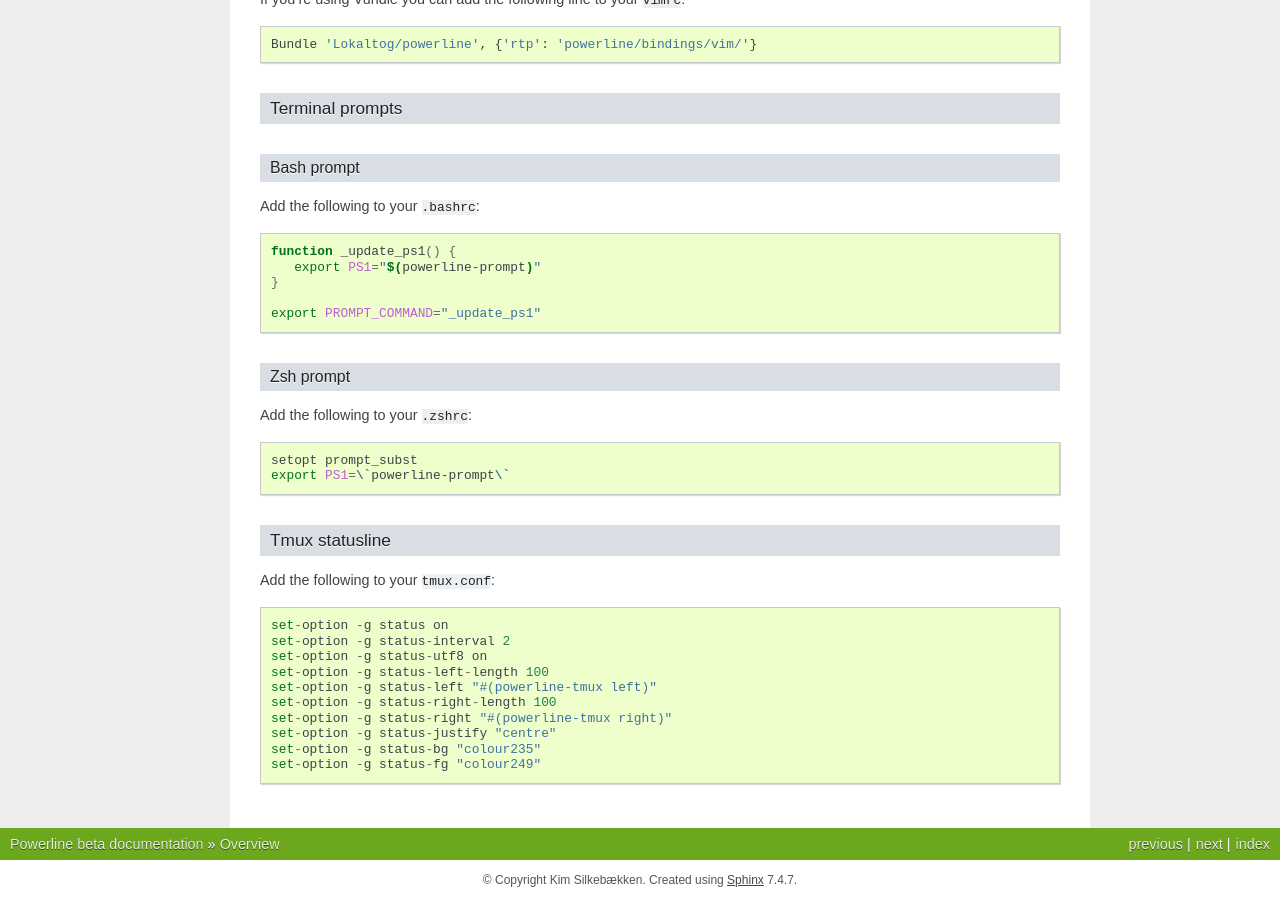
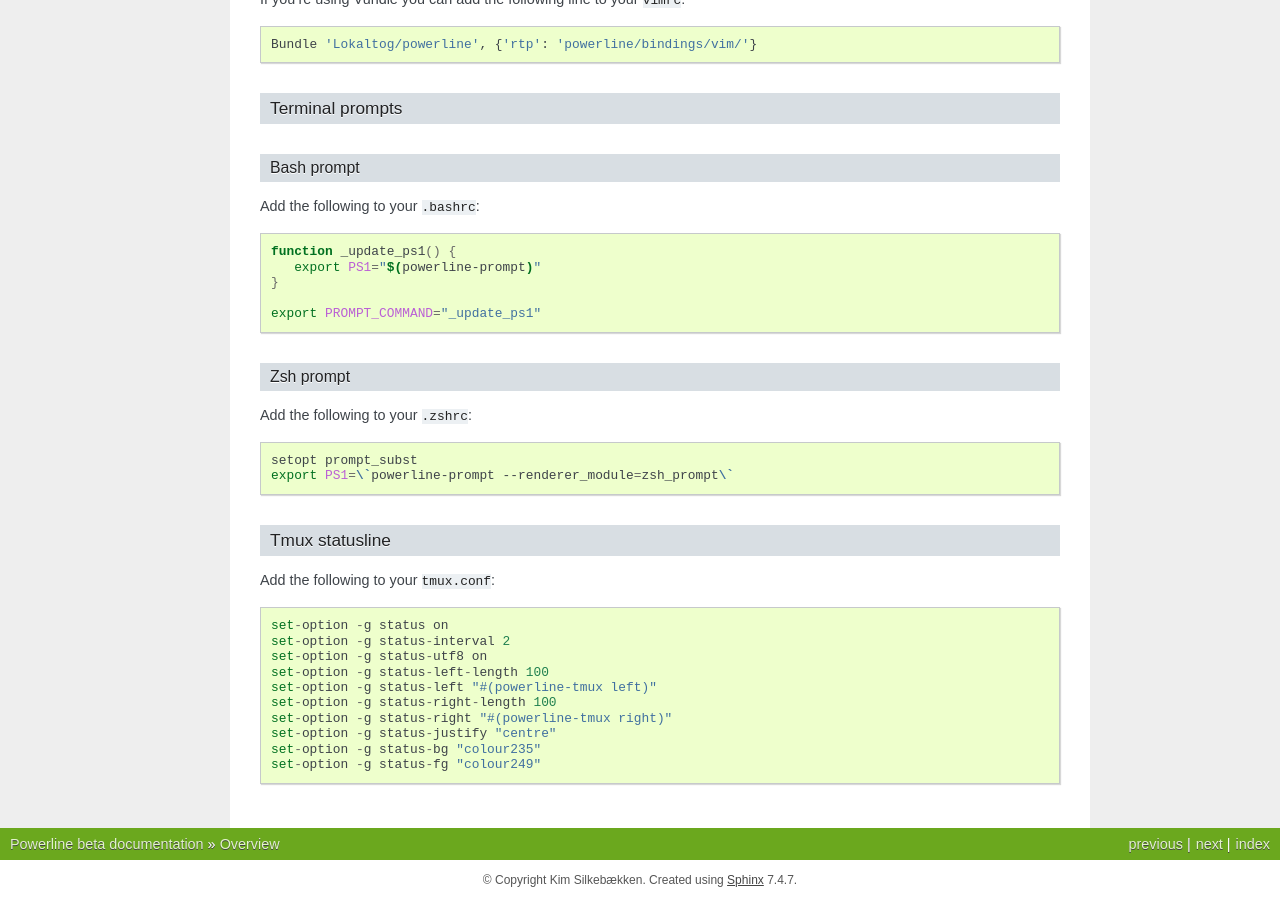
Before and after one commit to someyooyo/someyooyo, a Sphinx documentation site: the page built from docs/source/overview.rst, in a window 1280 px wide and 900 px high, scrolled down 2177 px. Built offline with Sphinx 7.4.7, drawn with Linux system fonts in a browser that asks for light colours.

Commit message:
Update zsh prompt example in docs

```diff
--- a/docs/source/overview.rst
+++ b/docs/source/overview.rst
@@ -157,7 +157,7 @@ Add the following to your ``.zshrc``:
 .. code-block:: bash
 
    setopt prompt_subst
-   export PS1=\`powerline-prompt\`
+   export PS1=\`powerline-prompt --renderer_module=zsh_prompt\`
 
 Tmux statusline
 ^^^^^^^^^^^^^^^
```
